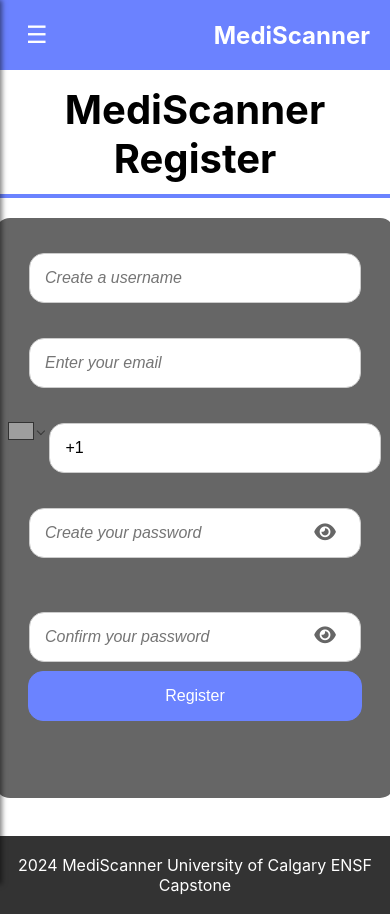
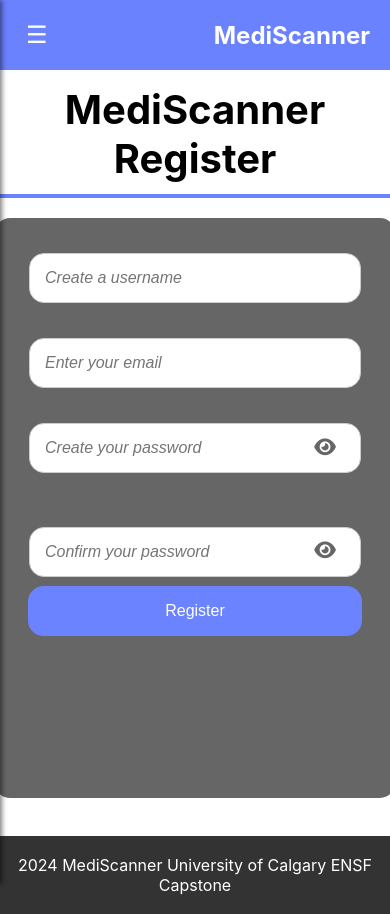
Before and after one commit to amneetd/MediScanner, a React (Create React App) app in the folder Frontend/my-app/: page /register in a window 390 px wide. Built offline with nearby package versions, Linux system fonts and the light colour scheme; grey boxes are pictures that could not be loaded.

Commit message:
removed spot for phone number

```diff
--- a/Frontend/my-app/src/Firebase-Configurations/firestore.js
+++ b/Frontend/my-app/src/Firebase-Configurations/firestore.js
@@ -50,7 +50,7 @@ export const createNewDocument = async (userUID) => {
 }
 
 
-export const registerUser = async (username, email, phoneNumber, password) => {
+export const registerUser = async (username, email, password) => {
     const auth = getAuth();
     createUserWithEmailAndPassword(auth, email, password)
       .then((userCredential) => {
--- a/Frontend/my-app/src/Profile.js
+++ b/Frontend/my-app/src/Profile.js
@@ -17,7 +17,6 @@ const UserProfile = () => {
         setUser({
           name: currentUser.displayName ,
           email: currentUser.email,
-          phone: currentUser.phoneNumber ,
         });
       } else {
         setUser(null);  // user is logged out
@@ -48,7 +47,6 @@ const UserProfile = () => {
       <div style={styles.section}>
         <h1 style={styles.name}>{user.name}</h1>
         <p style={styles.info}>Email: {user.email}</p>
-        <p style={styles.info}>Phone: {user.phone}</p>
         <br />
         <div style={styles.buttons}>
           <button style={styles.buttonLogout} onClick={handleLogout}>Log Out</button>
--- a/Frontend/my-app/src/Register.js
+++ b/Frontend/my-app/src/Register.js
@@ -2,7 +2,6 @@ import React, { useState } from 'react';
 import { useNavigate } from 'react-router-dom';
 import '@fortawesome/fontawesome-free/css/all.min.css';
 import 'react-phone-number-input/style.css';
-import PhoneInput from 'react-phone-number-input';
 import './index.css';
 import { registerUser } from "./Firebase-Configurations/firestore.js"
 
@@ -10,7 +9,6 @@ const Register = () => {
   const navigate = useNavigate();
   const [username, setUsername] = useState('');
   const [email, setEmail] = useState('');
-  const [phoneNumber, setPhoneNumber] = useState('');
   const [password, setPassword] = useState('');
   const [confirmPassword, setConfirmPassword] = useState('');
   const [showPassword, setShowPassword] = useState(false);
@@ -21,7 +19,7 @@ const Register = () => {
   const togglePasswordVisibility2 = () => setShowPassword2(!showPassword2);
 
   const handleRegister = () => { //validate
-    if (!username || !email || !phoneNumber || !password || !confirmPassword) {
+    if (!username || !email || !password || !confirmPassword) {
       setErrorMessage('Please fill out all fields.');
       return;
     }
@@ -34,7 +32,7 @@ const Register = () => {
 
     // route if valid
     setErrorMessage('');
-    registerUser(username, email, phoneNumber, password);
+    registerUser(username, email, password);
     navigate('/upload');
   };
 
@@ -58,13 +56,6 @@ const Register = () => {
             placeholder="Enter your email"
             value={email}
             onChange={(e) => setEmail(e.target.value)}
-          />
-          <PhoneInput
-            international
-            defaultCountry="CA"
-            value={phoneNumber}
-            onChange={setPhoneNumber}
-            placeholder="Enter your phone number"
           />
           <input
             type={showPassword ? 'text' : 'password'}
```
